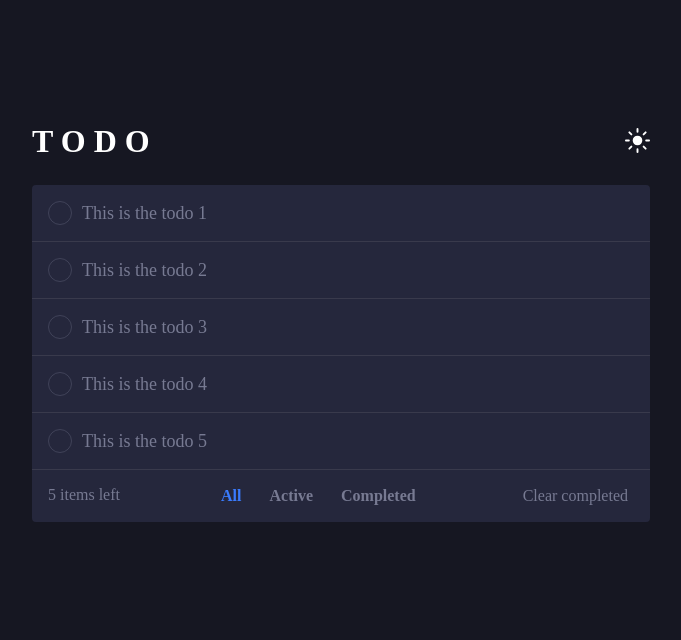
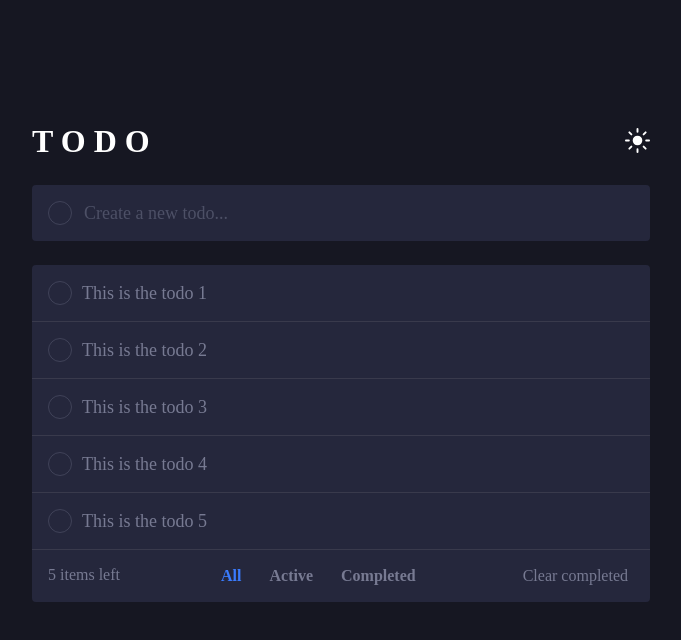
Before and after one commit to Juan-Morales18/todo-app, a React app: page / in a window 1280 px wide. Shown: the top 640 px of the page, without its empty margins (299-980 px from the left). Built offline with nearby package versions, Linux system fonts and the light colour scheme; a web font is replaced by a local one.

Commit message:
feat: create todo input component

```diff
--- /dev/null
+++ b/src/components/TodoInput.jsx
@@ -0,0 +1,33 @@
+import { useRef } from "react";
+import "../styles/TodoInput.scss";
+
+function TodoInput() {
+  const inputEl = useRef();
+
+  const handleSubmit = (e) => {
+    e.preventDefault();
+
+    const typedValue = inputEl.current.value.trim();
+    if (typedValue === "") return;
+
+    console.log(typedValue);
+    inputEl.current.value = "";
+  };
+
+  return (
+    <form onSubmit={handleSubmit}>
+      <div className="input-wrapper">
+        <span className="checkbox" onClick={handleSubmit} />
+        <input
+          className="input"
+          autoFocus
+          type="text"
+          placeholder="Create a new todo..."
+          ref={inputEl}
+        />
+      </div>
+    </form>
+  );
+}
+
+export { TodoInput };
--- a/src/containers/MainContainer.jsx
+++ b/src/containers/MainContainer.jsx
@@ -1,6 +1,7 @@
 import { useState } from "react";
 import { Header } from "../components/Header";
 import { TodoList } from "../components/TodoList";
+import { TodoInput } from "../components/TodoInput";
 
 import "../styles/MainContainer.scss";
 
@@ -65,6 +66,7 @@ function MainContainer() {
   return (
     <main className="main-container">
       <Header theme={theme} toggleTheme={toggleTheme} />
+      <TodoInput />
       <TodoList
         todos={todos}
         activeFilter={activeFilter}
--- /dev/null
+++ b/src/styles/TodoInput.scss
@@ -0,0 +1,40 @@
+@use "vars" as *;
+
+.input-wrapper {
+  background-color: $very-dark-desaturated-blue;
+  display: flex;
+  align-items: center;
+  padding: 1rem 1rem;
+  border-radius: $border-radius;
+  margin-bottom: 1.5rem;
+
+  .checkbox {
+    background: none;
+    width: 24px;
+    height: 24px;
+    border-radius: 50%;
+    border: solid 1px;
+    border-color: $check-border;
+
+    &:hover {
+      cursor: pointer;
+      border-color: $check-background-hover;
+    }
+  }
+
+  .input {
+    background-color: $very-dark-desaturated-blue;
+    color: $light-grayish-blue;
+    border: none;
+    outline: none;
+    margin-left: 10px;
+    width: 80%;
+    font-family: inherit;
+    font-size: inherit;
+    caret-color: $bright-blue;
+
+    &::placeholder {
+      color: $very-dark-grayish-blue;
+    }
+  }
+}
```
